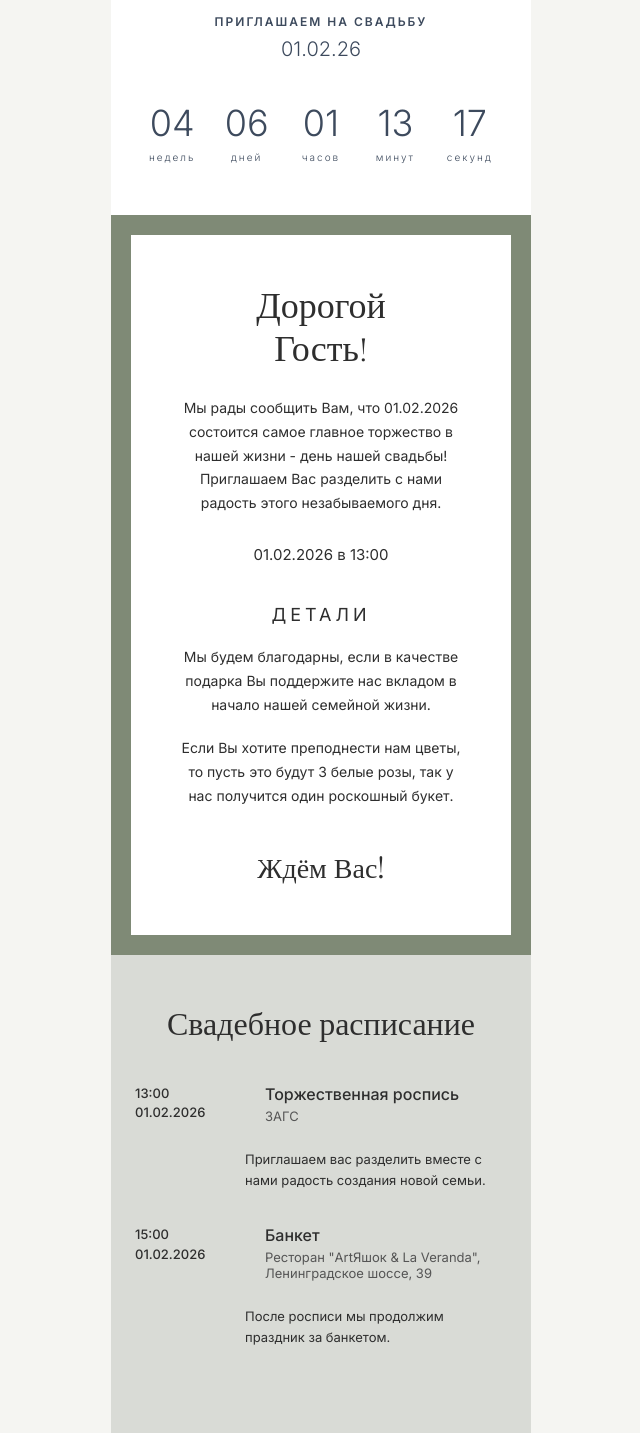
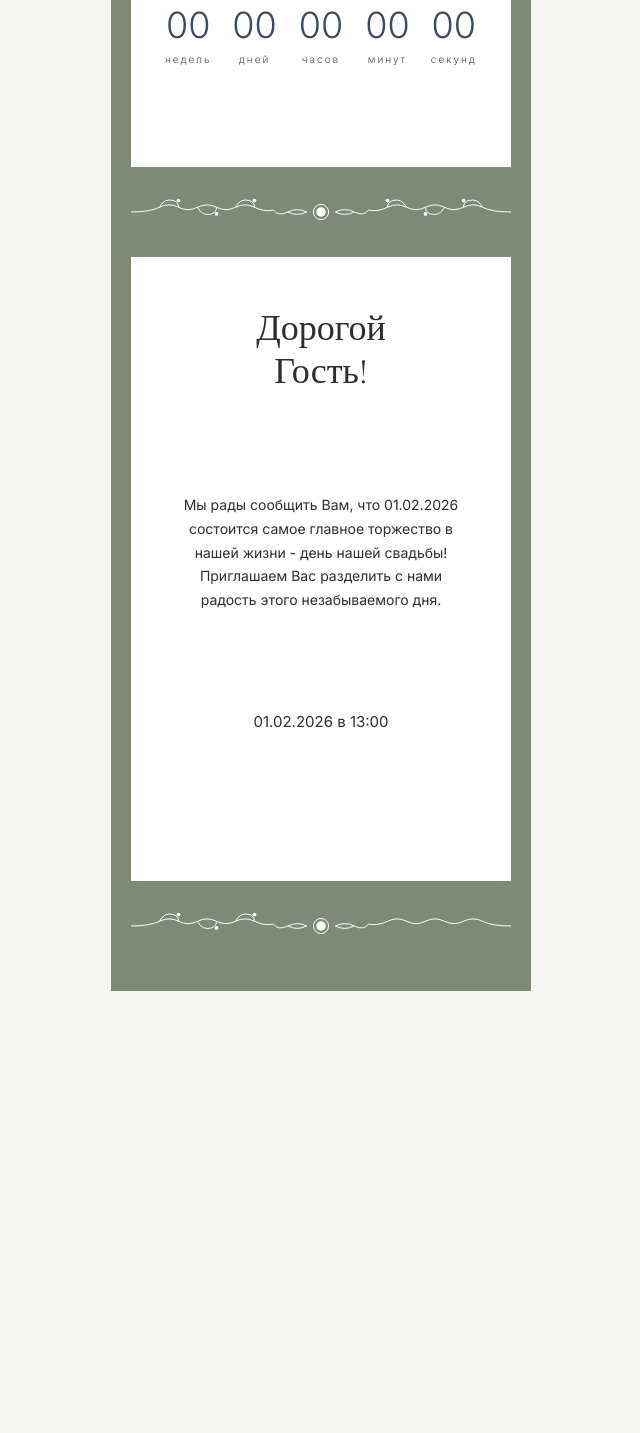
Before and after one commit to beobito/beobito.github.io, a plain HTML site: page index.html in a window 1280 px wide. Shown: the part 430-1863 px from the top of the page, without its empty margins (319-959 px from the left). After the commit the page ends 1421 px from the top, so only its background shows below. Drawn offline with nearby package versions, Linux system fonts and the light colour scheme.

Commit message:
Update index.html

```diff
--- a/index.html
+++ b/index.html
@@ -24,13 +24,27 @@ body {
   max-width: 420px;
   margin: 0 auto;
   min-height: 100vh;
-  background: #ffffff;
+  background: #7f8a76;
+  padding: 20px;
 }
 
-/* Оливковая обёртка для второй секции */
-.olive-wrapper {
-  background: #7f8a76;
-  padding: 20px;
+/* Разделитель между секциями */
+.divider {
+  display: flex;
+  justify-content: center;
+  padding: 25px 0;
+}
+
+.divider svg {
+  width: 100%;
+  height: 40px;
+}
+
+/* Карточка внутри оливкового фона */
+.card {
+  background: #ffffff;
+  padding: 100px 24px;
+  text-align: center;
 }
 
 /* Секция 1: Белая с инициалами */
@@ -48,9 +62,10 @@ body {
 }
 
 .names {
-  font-size: 15px;
+  font-family: 'Playfair Display', serif;
+  font-size: 18px;
   letter-spacing: 4px;
-  margin-bottom: 250px;
+  margin-bottom: 150px;
   color: #3d4a5d;
 }
 
@@ -58,14 +73,14 @@ body {
   font-size: 12px;
   font-weight: 600;
   letter-spacing: 2px;
-  margin-bottom: 8px;
+  margin-bottom: 20px;
   color: #3d4a5d;
 }
 
 .date {
   font-size: 20px;
   font-weight: 300;
-  margin-bottom: 40px;
+  margin-bottom: 80px;
   color: #3d4a5d;
 }
 
@@ -107,31 +122,31 @@ body {
   font-family: 'Cormorant Garamond', serif;
   font-size: 36px;
   font-weight: 400;
-  margin-bottom: 25px;
+  margin-bottom: 100px;
 }
 
 .card-invite p {
   font-size: 14px;
   line-height: 1.7;
-  margin-bottom: 20px;
+  margin-bottom: 80px;
   padding: 0 20px;
 }
 
 .card-invite .datetime {
   font-size: 15px;
-  margin: 30px 0;
+  margin: 100px 0;
 }
 
 .section-title {
   font-size: 18px;
   letter-spacing: 4px;
-  margin: 40px 0 20px;
+  margin: 0 0 80px;
 }
 
 .card-invite .footer {
   font-family: 'Playfair Display', serif;
   font-size: 28px;
-  margin-top: 40px;
+  margin-top: 100px;
 }
 
 /* Секция 3: Серая с расписанием */
@@ -140,18 +155,22 @@ body {
   padding: 50px 24px;
 }
 
+.card-schedule {
+  text-align: left;
+}
+
 .schedule-title {
   font-family: 'Cormorant Garamond', serif;
-  font-size: 32px;
+  font-size: 28px;
   text-align: center;
-  margin-bottom: 40px;
+  margin-bottom: 80px;
 }
 
 .event {
   display: grid;
-  grid-template-columns: 90px 1fr;
-  gap: 20px;
-  margin-bottom: 35px;
+  grid-template-columns: 75px 1fr;
+  gap: 10px;
+  margin-bottom: 70px;
 }
 
 .event-time {
@@ -162,15 +181,15 @@ body {
 
 .event-info .event-name {
   font-weight: 500;
-  margin-bottom: 4px;
-  padding-left: 20px;
+  margin-bottom: 2px;
+  padding-left: 10px;
 }
 
 .event-info .event-place {
-  font-size: 13px;
+  font-size: 12px;
   color: #555;
-  margin-bottom: 25px;
-  padding-left: 20px;
+  margin-bottom: 15px;
+  padding-left: 10px;
 }
 
 .event-info p {
@@ -185,9 +204,8 @@ body {
 
 <div class="wrapper">
 
-  <!-- Секция 1: Белая карточка с инициалами -->
-  <div class="card-white">
-    <div class="initials">Ж | Н</div>
+  <!-- Секция 1: Имена и таймер -->
+  <div class="card">
     <div class="names">АНДРЕЙ + АНАСТАСИЯ</div>
 
     <div class="invite">ПРИГЛАШАЕМ НА СВАДЬБУ</div>
@@ -202,75 +220,57 @@ body {
     </div>
   </div>
 
-  <!-- Секция 2: Оливковая обёртка с белой карточкой внутри -->
-  <div class="olive-wrapper">
-    <div class="card-invite">
-      <h2>Дорогой<br>Гость!</h2>
-      <p>
-        Мы рады сообщить Вам, что 01.02.2026 состоится самое главное торжество в
-        нашей жизни - день нашей свадьбы!<br>Приглашаем Вас разделить с нами радость этого незабываемого дня.
-      </p>
-      <div class="datetime">01.02.2026 в 13:00</div>
+  <div class="divider"><svg viewBox="0 0 400 40" preserveAspectRatio="xMidYMid meet">
+  <!-- Левая часть орнамента -->
+  <path d="M0 20 Q20 20 30 15 Q40 10 50 15 Q60 20 70 15 Q80 10 90 15 Q100 20 110 15 Q120 10 130 15 Q140 20 150 18" stroke="#ffffff" stroke-width="1" fill="none"/>
+  <path d="M30 15 Q35 5 45 8 Q50 10 50 15" stroke="#ffffff" stroke-width="1" fill="none"/>
+  <path d="M70 15 Q75 25 85 22 Q90 20 90 15" stroke="#ffffff" stroke-width="1" fill="none"/>
+  <path d="M110 15 Q115 5 125 8 Q130 10 130 15" stroke="#ffffff" stroke-width="1" fill="none"/>
+  <circle cx="50" cy="8" r="2" fill="#ffffff"/>
+  <circle cx="90" cy="22" r="2" fill="#ffffff"/>
+  <circle cx="130" cy="8" r="2" fill="#ffffff"/>
+  <!-- Центральный элемент -->
+  <circle cx="200" cy="20" r="5" fill="#ffffff"/>
+  <circle cx="200" cy="20" r="8" stroke="#ffffff" stroke-width="1" fill="none"/>
+  <path d="M185 20 Q175 15 165 20 Q155 25 150 18" stroke="#ffffff" stroke-width="1" fill="none"/>
+  <path d="M215 20 Q225 15 235 20 Q245 25 250 18" stroke="#ffffff" stroke-width="1" fill="none"/>
+  <path d="M185 20 Q175 25 165 20" stroke="#ffffff" stroke-width="1" fill="none"/>
+  <path d="M215 20 Q225 25 235 20" stroke="#ffffff" stroke-width="1" fill="none"/>
+  <!-- Правая часть орнамента -->
+  <path d="M400 20 Q380 20 370 15 Q360 10 350 15 Q340 20 330 15 Q320 10 310 15 Q300 20 290 15 Q280 10 270 15 Q260 20 250 18" stroke="#ffffff" stroke-width="1" fill="none"/>
+  <path d="M370 15 Q365 5 355 8 Q350 10 350 15" stroke="#ffffff" stroke-width="1" fill="none"/>
+  <path d="M330 15 Q325 25 315 22 Q310 20 310 15" stroke="#ffffff" stroke-width="1" fill="none"/>
+  <path d="M290 15 Q285 5 275 8 Q270 10 270 15" stroke="#ffffff" stroke-width="1" fill="none"/>
+  <circle cx="350" cy="8" r="2" fill="#ffffff"/>
+  <circle cx="310" cy="22" r="2" fill="#ffffff"/>
+  <circle cx="270" cy="8" r="2" fill="#ffffff"/>
+</svg></div>
 
-      <div class="section-title">ДЕТАЛИ</div>
-      <p>
-        Мы будем благодарны, если в качестве подарка Вы поддержите нас вкладом
-        в начало нашей семейной жизни.
-      </p>
-      <p>
-        Если Вы хотите преподнести нам цветы, то пусть это будут 3 белые розы,
-        так у нас получится один роскошный букет.
-      </p>
-
-      <div class="footer">Ждём Вас!</div>
-    </div>
+  <!-- Секция 2: Дорогой гость -->
+  <div class="card card-invite">
+    <h2>Дорогой<br>Гость!</h2>
+    <p>
+      Мы рады сообщить Вам, что 01.02.2026 состоится самое главное торжество в
+      нашей жизни - день нашей свадьбы!<br>Приглашаем Вас разделить с нами радость этого незабываемого дня.
+    </p>
+    <div class="datetime">01.02.2026 в 13:00</div>
   </div>
 
-  <!-- Секция 3: Серая карточка с расписанием -->
-  <div class="card-gray">
-    <div class="schedule-title">Свадебное расписание</div>
-
-    <div class="event">
-      <div class="event-time">13:00<br>01.02.2026</div>
-      <div class="event-info">
-        <div class="event-name">Торжественная роспись</div>
-        <div class="event-place">ЗАГС</div>
-        <p>Приглашаем вас разделить вместе с нами радость создания новой семьи.</p>
-      </div>
-    </div>
-
-    <div class="event">
-      <div class="event-time">15:00<br>01.02.2026</div>
-      <div class="event-info">
-        <div class="event-name">Банкет</div>
-        <div class="event-place">Ресторан "ArtЯшок & La Veranda",<br>Ленинградское шоссе, 39</div>
-        <p>После росписи мы продолжим праздник за банкетом.</p>
-      </div>
-    </div>
-  </div>
-
-</div>
-
-<script>
-const date = new Date("2026-02-01T13:00:00");
-
-setInterval(() => {
-  const now = new Date();
-  const diff = date - now;
-
-  const s = Math.floor(diff / 1000);
-  const m = Math.floor(s / 60);
-  const h = Math.floor(m / 60);
-  const d = Math.floor(h / 24);
-  const w = Math.floor(d / 7);
-
-  document.getElementById("w").textContent = String(w).padStart(2, '0');
-  document.getElementById("d").textContent = String(d % 7).padStart(2, '0');
-  document.getElementById("h").textContent = String(h % 24).padStart(2, '0');
-  document.getElementById("m").textContent = String(m % 60).padStart(2, '0');
-  document.getElementById("s").textContent = String(s % 60).padStart(2, '0');
-}, 1000);
-</script>
-
-</body>
-</html>
+  <div class="divider"><svg viewBox="0 0 400 40" preserveAspectRatio="xMidYMid meet">
+  <!-- Левая часть орнамента -->
+  <path d="M0 20 Q20 20 30 15 Q40 10 50 15 Q60 20 70 15 Q80 10 90 15 Q100 20 110 15 Q120 10 130 15 Q140 20 150 18" stroke="#ffffff" stroke-width="1" fill="none"/>
+  <path d="M30 15 Q35 5 45 8 Q50 10 50 15" stroke="#ffffff" stroke-width="1" fill="none"/>
+  <path d="M70 15 Q75 25 85 22 Q90 20 90 15" stroke="#ffffff" stroke-width="1" fill="none"/>
+  <path d="M110 15 Q115 5 125 8 Q130 10 130 15" stroke="#ffffff" stroke-width="1" fill="none"/>
+  <circle cx="50" cy="8" r="2" fill="#ffffff"/>
+  <circle cx="90" cy="22" r="2" fill="#ffffff"/>
+  <circle cx="130" cy="8" r="2" fill="#ffffff"/>
+  <!-- Центральный элемент -->
+  <circle cx="200" cy="20" r="5" fill="#ffffff"/>
+  <circle cx="200" cy="20" r="8" stroke="#ffffff" stroke-width="1" fill="none"/>
+  <path d="M185 20 Q175 15 165 20 Q155 25 150 18" stroke="#ffffff" stroke-width="1" fill="none"/>
+  <path d="M215 20 Q225 15 235 20 Q245 25 250 18" stroke="#ffffff" stroke-width="1" fill="none"/>
+  <path d="M185 20 Q175 25 165 20" stroke="#ffffff" stroke-width="1" fill="none"/>
+  <path d="M215 20 Q225 25 235 20" stroke="#ffffff" stroke-width="1" fill="none"/>
+  <!-- Правая часть орнамента -->
+  <path d="M400 20 Q380 20 370 15 Q360 10 350 15 Q340 20 330 15 Q320 10 310 15 Q300 20 290 15 Q280 10 270 15 Q260 20 250 18" stroke="#ffffff" stroke-width="1" fill="none"/>
```
